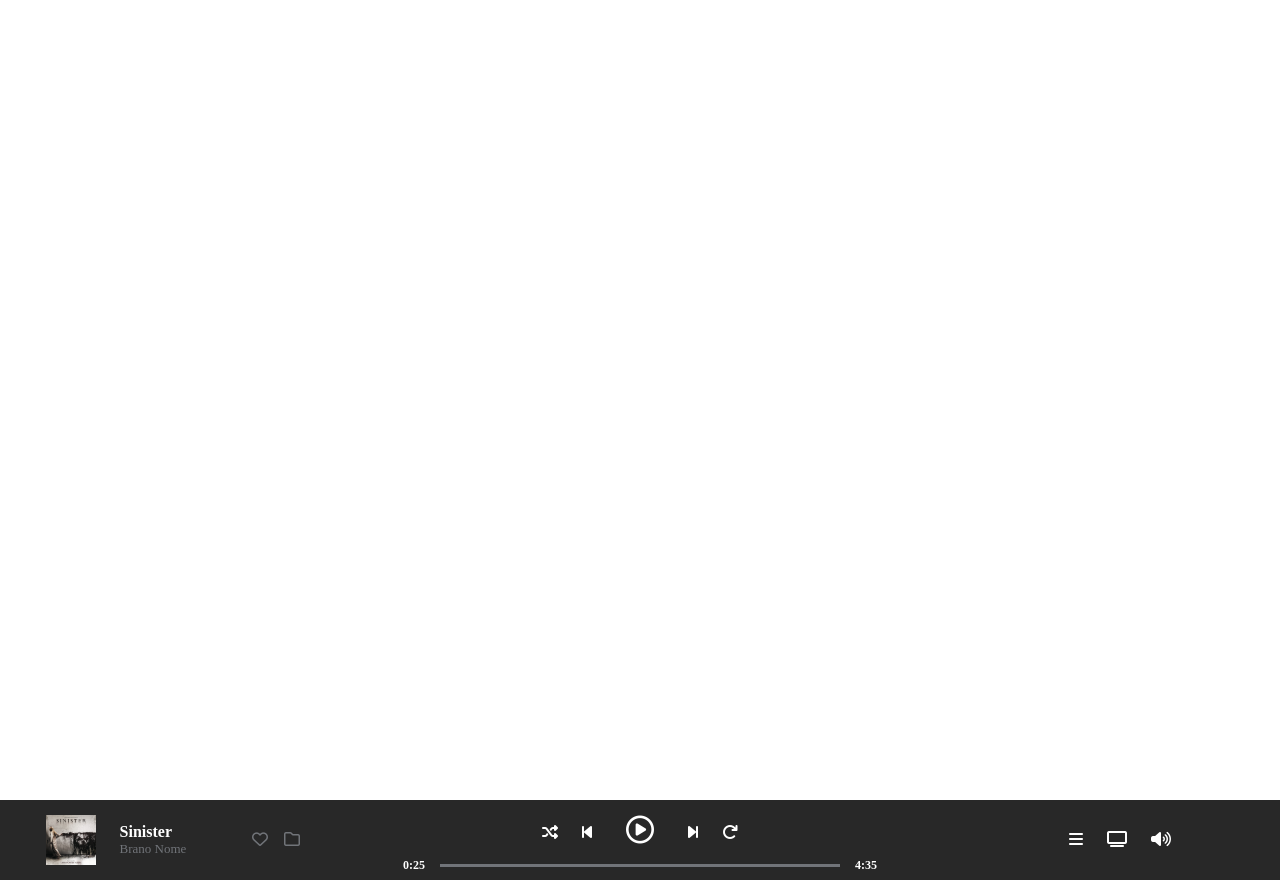
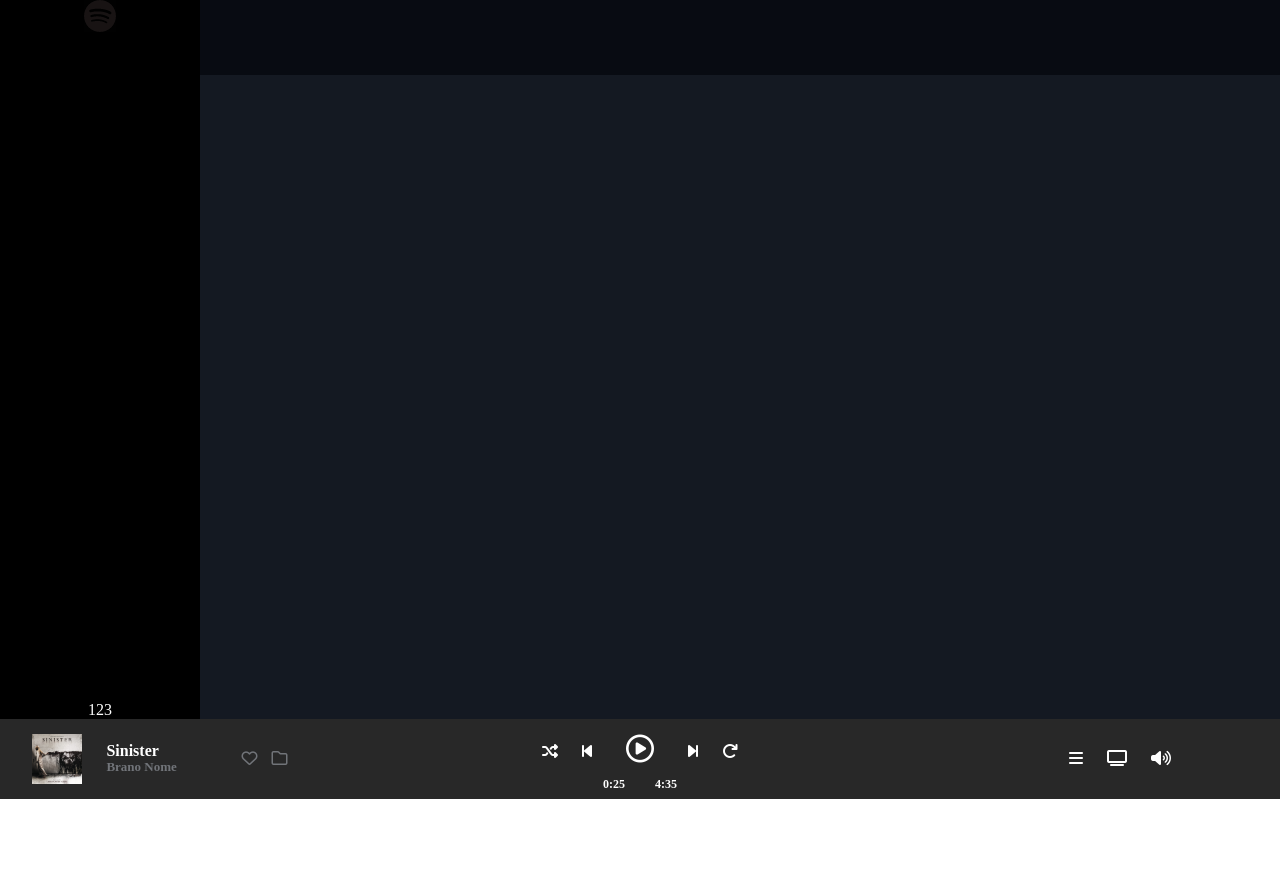
Before and after one commit to marypaduano/html-css-spotifyweb, a plain HTML site: page index.html in a window 1280 px wide. After the commit the page ends 800 px from the top, so only its background shows below. Drawn offline with Linux system fonts and the light colour scheme.

Commit message:
feat layout desktop added

```diff
--- a/css/style.css
+++ b/css/style.css
@@ -20,16 +20,21 @@ ul, li {
 
 .container-body{
     display: flex;
-    height: 100vh;
+    height: calc(100vh - 81px);
+    flex-grow: 1;
 }
 
 :root{
     --lightgrey: rgb(113, 116, 121);
 }
 
+/* ASIDE */
+
 .aside-bar{
     background-color: rgb(40, 40, 40);
+
 }
+
 
 .row{
     display: flex;
@@ -52,6 +57,7 @@ ul, li {
     display: flex;
     gap: 24px;
     align-items: center;
+
 
 
 }
@@ -79,7 +85,7 @@ ul, li {
 }
 
 .preview{
-    line-height: 0px;
+    line-height: 5px;
     flex-shrink: 0;
 
 }
@@ -90,6 +96,7 @@ ul, li {
 
 .title_album{
     line-height: 16px;
+    flex-wrap: nowrap;
 }
 .title_song{
     font-size: 13px;
@@ -99,8 +106,9 @@ ul, li {
 
 .col-3__icon.short{
     color: var(--lightgrey);
-    margin: 0 20px;
-    gap: 16px;
+    gap: 14px;
+
+
 }
 
 .time_line{
@@ -115,6 +123,61 @@ ul, li {
 
 .progress{
     background-color:var(--lightgrey);
-    width: 400px;
+    /* width: 400px; */
     height: 3px;
 }
+
+@media screen and (max-width: 639px){
+
+    .col-3__icon.short{
+        display: flex;
+        flex-direction: column;
+        gap: 5px;
+        justify-content: center;
+    }
+
+}
+
+/* SIDEBAR */
+
+.sidebar{
+    width: 200px;
+    background-color: black;
+    margin: 0;
+    display: flex;
+
+}
+
+.row-sidebar{
+    display: flex;
+    flex-direction: column;
+    max-width: 100%;
+    color: white;
+    justify-content: space-between;
+
+}
+
+.row-header{
+    background-color: rgb(8, 11, 18);
+    height: 75px;
+    display: flex;
+    flex-direction: row;
+
+}
+
+.col_sidebar{
+    color:white;
+}
+
+.container{
+    width: calc(100vw - 200px)
+}
+
+main{
+    background-color: rgb(20, 25, 34);
+}
+
+.menu{
+
+
+}
--- a/index.html
+++ b/index.html
@@ -13,13 +13,28 @@
 </head>
 <body>
     <div class="container-body">
-        <header>
-            <nav>
-
-            </nav>
+        <header class="sidebar">
+            <div class="row-sidebar">
+                <div class="col_sidebar">
+                    <img src="./img/favicon.ico" alt="">
+                </div>
+                <div class="col_sidebar">
+                    123
+                </div>
+            </div>
 
         </header>
         <main>
+            <div class="container">
+                <div class="row-header">
+
+                </div>
+
+            </div>
+
+        <nav class="menu">
+
+        </nav>
 
         </main>
     </div>
@@ -34,7 +49,7 @@
                 </li>
                 <li class="title_album">
                     <h4>Sinister</h4>
-                    <span class="title_song">Brano Nome</span>
+                    <h6 class="title_song">Brano Nome</h6>
                 </li>
             </ul>
             <ul class="col-3__icon short">
@@ -68,7 +83,9 @@
         <div class="col-6">
             <ul class="time_line">
                 <li class="time__progress">0:25</li>
-                <li class="progress"></li>
+                <li class="progress">
+
+                </li>
                 <li class="time__progress">4:35</li>
             </ul>
 
@@ -85,6 +102,7 @@
                 </li>
                 <li>
                     <i class="fa-solid fa-volume-high"></i>
+                    <!-- progress-bar_audio -->
 
                 </li>
             </ul>
```
